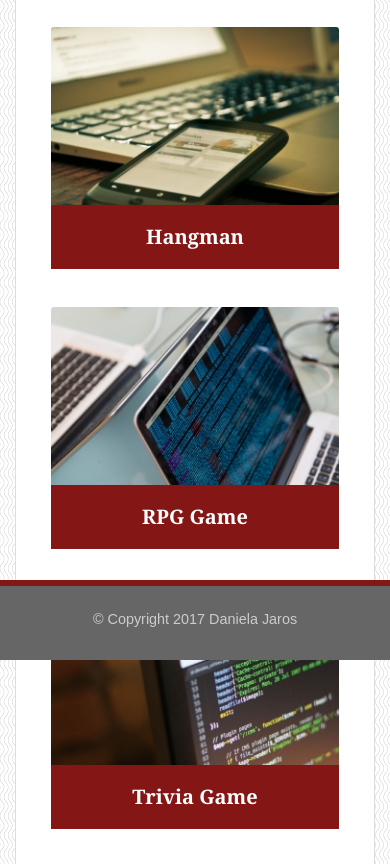
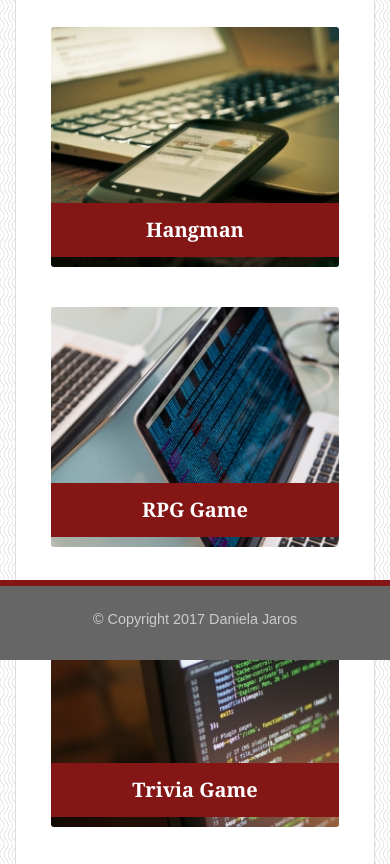
Before and after one commit to jaro0024/Bootstrap_Portfolio, a plain HTML site: page portfolio.html in a window 390 px wide. Shown: the part 184-1048 px from the top of the page. Drawn offline with nearby package versions, Linux system fonts and the light colour scheme.

Commit message:
fixed the code for the portfolio images to make the overlay responsive

```diff
--- a/Assets/CSS/style.css
+++ b/Assets/CSS/style.css
@@ -100,18 +100,8 @@ nav {
 /* Portfolio Container */
 
 .card-portfolio {
+    position: relative;
     margin: 10px 5px 30px 5px;
-}
-
-.card-img {
-    position: relative;
-}
-
-.card-img-overlay {
-    position: absolute;
-    top: 60%;
-    left: 0;
-    width: 100%;
 }
 
 .card-text {
@@ -119,8 +109,11 @@ nav {
     color: #ffffff;
     font-weight: bold;
     background-color: #851616;
-    padding: 20px;
+    padding: 15px;
     text-align: center;
+    position: absolute;
+    bottom: 10px;
+    width: 100%;
 }
 
 /* ------------------------------------------------ */
--- a/portfolio.html
+++ b/portfolio.html
@@ -47,56 +47,36 @@
                         <div class="row">
                             <div class="col-md-6">
                                 <div class="card-portfolio">
-                                    <a href="#">
                                     <img class="card-img" src="Assets/Images/Portfolio_Placeholder1.jpg" alt="Card image">
-                                        <div class="card-img-overlay">
                                     <h5 class="card-text">Hangman</h5>
-                                        </div>
-                                    </a>
                                 </div>
                             </div>
                             <div class="col-md-6">
                                 <div class="card-portfolio">
-                                    <a href="#">
                                     <img class="card-img" src="Assets/Images/Portfolio_Placeholder2.jpg" alt="Card image">
-                                            <div class="card-img-overlay">
                                     <h5 class="card-text">RPG Game</h5>
-                                            </div>
-                                    </a>
                                 </div>
                             </div>
                         </div>
                         <div class="row">
                             <div class="col-md-6">
                                 <div class="card-portfolio">
-                                    <a href="#">
                                     <img class="card-img" src="Assets/Images/Portfolio_Placeholder3.jpg" alt="Card image">
-                                            <div class="card-img-overlay">
                                     <h5 class="card-text">Trivia Game</h5>
-                                            </div>
-                                    </a>
                                 </div>
                             </div>
                             <div class="col-md-6">
                                 <div class="card-portfolio">
-                                    <a href="#">
                                     <img class="card-img" src="Assets/Images/Portfolio_Placeholder4.jpg" alt="Card image">
-                                            <div class="card-img-overlay">
                                     <h5 class="card-text">Rutgers Info Widget</h5>
-                                            </div>
-                                    </a>
                                 </div>
                             </div>
                         </div>
                         <div class="row">
                             <div class="col-md-6">
                                 <div class="card-portfolio">
-                                    <a href="#">
                                     <img class="card-img" src="Assets/Images/Portfolio_Placeholder5.jpg" alt="Card image">
-                                            <div class="card-img-overlay">
                                     <h5 class="card-text">Rock Paper Scissors</h5>
-                                            </div>
-                                    </a>
                                 </div>
                             </div>
                             <div class="col-md-6">
```
Lines whose indentation alone changed are shown as unchanged.
